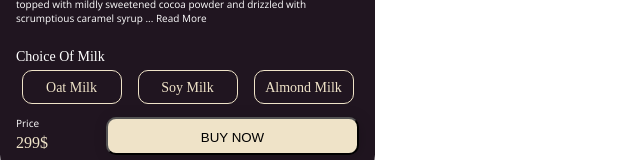
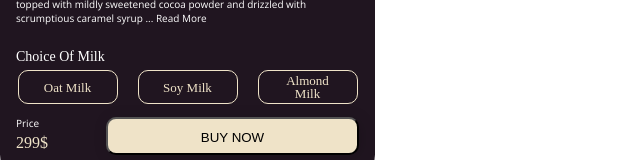
Before and after one commit to HangOutYL/HangOut, a React (Create React App) app: page / in a window 1280 px wide. Shown: the part 1915-2075 px from the top of the page, without its empty margins (0-640 px from the left). Built offline with nearby package versions, Linux system fonts and the light colour scheme; a web font is replaced by a local one.

Commit message:
Fix Buttons Tabs

```diff
--- a/src/components/Products/Product/Product.css
+++ b/src/components/Products/Product/Product.css
@@ -160,13 +160,13 @@
 
 /* Each Tab */
 
-.Product .MoreOptions .Tabs .Tab {
+.Product .MoreOptions .Tabs .Tab button {
   display: flex;
   flex-direction: row;
   justify-content: center;
   align-items: center;
   padding: 8px 20px;
-
+  background-color: transparent;
   position: static;
   width: 100px;
   height: 34px;
@@ -185,7 +185,7 @@
   margin: 0px 8px;
 }
 
-.Product .MoreOptions .Tabs .Tab:hover {
+.Product .MoreOptions .Tabs .Tab button:hover {
   background: #efe3c8;
   cursor: pointer;
 }
@@ -201,8 +201,8 @@
   font-family: Rosarivo;
   font-style: normal;
   font-weight: normal;
-  font-size: 14px;
-  line-height: 255%;
+  font-size: 13px;
+  line-height: 100%;
   /* or 18px */
 
   text-align: center;
--- a/src/components/Products/Product/Product.js
+++ b/src/components/Products/Product/Product.js
@@ -22,13 +22,13 @@ const Product = () => {
         <span className="MoreOptionsTitle">Choice Of Milk</span>
         <div className="Tabs">
           <div className="Tab">
-            <span className="TabText">Oat Milk</span>
+            <button className="TabText">Oat Milk</button>
           </div>
           <div className="Tab">
-            <span className="TabText">Soy Milk</span>
+            <button className="TabText">Soy Milk</button>
           </div>
           <div className="Tab">
-            <span className="TabText">Almond Milk</span>
+            <button className="TabText">Almond Milk</button>
           </div>
         </div>
       </div>
```
